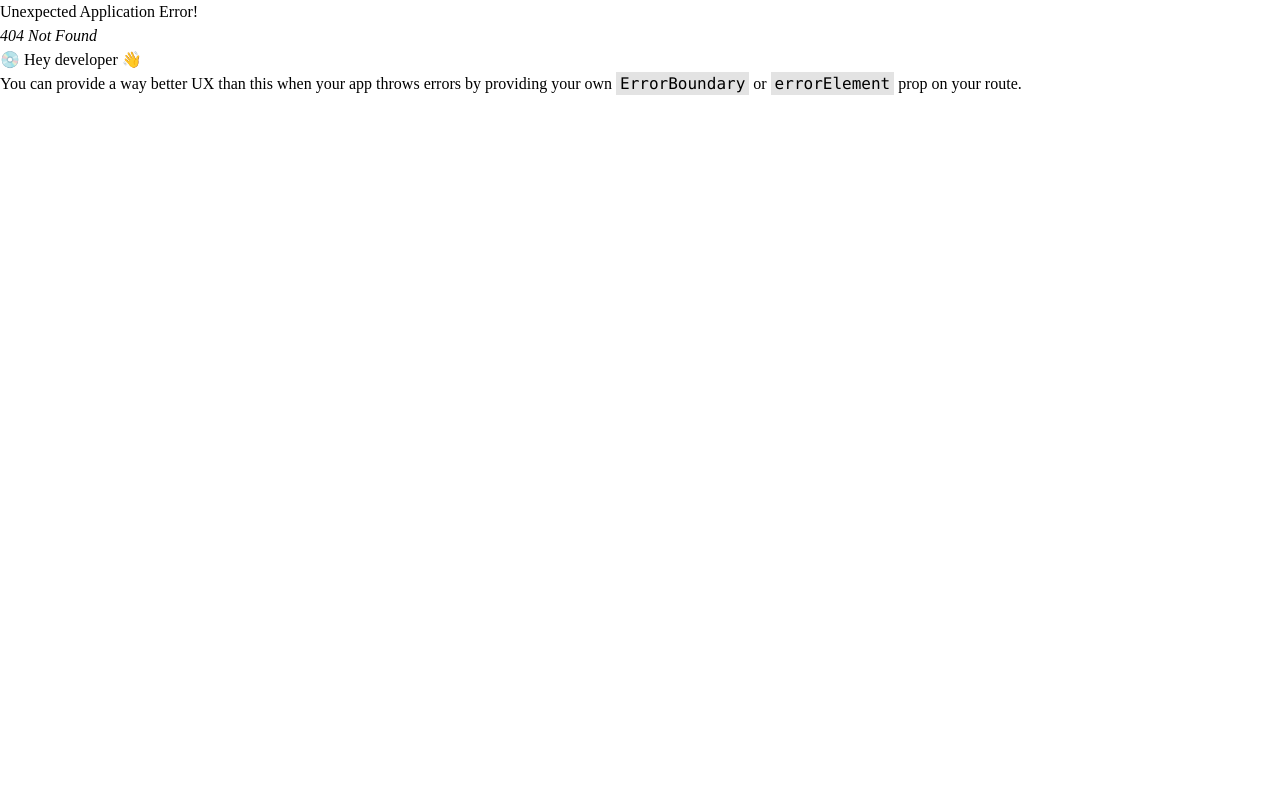
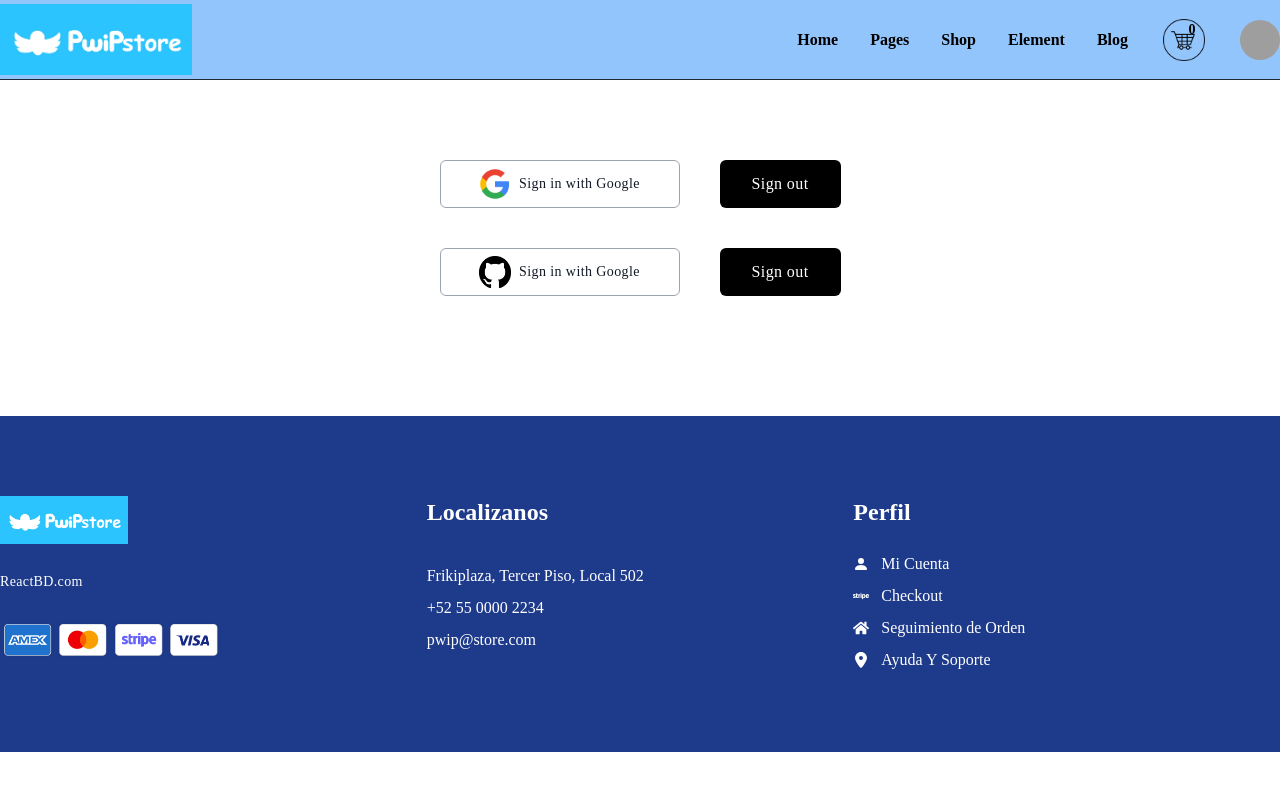
Before and after one commit to Shikatastrophe/MirchaPractica5, a React (Create React App) app: page /login in a window 1280 px wide. Before the commit this address had no page. Shown: the top 790 px of the page. Built offline with nearby package versions, Linux system fonts and the light colour scheme; grey boxes are pictures that could not be loaded; a web font is replaced by a local one.

Commit message:
Auth y pago con strupe

```diff
--- a/package.json
+++ b/package.json
@@ -9,12 +9,14 @@
     "@testing-library/user-event": "^13.5.0",
     "axios": "^1.7.8",
     "client": "file:",
+    "firebase": "^11.0.2",
     "react": "^18.3.1",
     "react-dom": "^18.3.1",
     "react-icons": "^5.3.0",
     "react-redux": "^9.1.2",
     "react-router-dom": "^7.0.1",
-    "react-scripts": "5.0.1",
+    "react-scripts": "^5.0.1",
+    "react-stripe-checkout": "^2.6.3",
     "react-toastify": "^10.0.6",
     "redux-persist": "^6.0.0",
     "web-vitals": "^2.1.4"
--- a/src/App.js
+++ b/src/App.js
@@ -4,6 +4,7 @@ import Header from "./components/Header";
 import Footer from "./components/Footer";
 import Cart from "./pages/Cart";
 import Product from "./components/Product";
+import Login from "./pages/Login";
 import {
   createBrowserRouter,
   Outlet,
@@ -40,6 +41,10 @@ const router = createBrowserRouter([
       path:"/cart",
       element:<Cart />,
     },
+    {
+      path: "/login",
+      element: <Login />,
+    },
   ],
 },
 ]);
--- a/src/components/Header.js
+++ b/src/components/Header.js
@@ -7,6 +7,7 @@ import { ToastContainer } from 'react-toastify';
 
 function Header() {
   const productData = useSelector((state)=> state.bazar.productData);
+  const userInfo = useSelector((state) => state.bazar.userInfo)
   console.log(productData);
   return (
     <div className='w-full h-20 bg-blue-300 border-b-[1px] border-b-gray-800 font-titleFont sticky top-0 z-50'>
@@ -30,7 +31,18 @@ function Header() {
                 <span className='absolute w-6 top-1 left-5 text-sm flex items-center justify-center font-semibold'>{productData.length}</span>
             </div>
             </Link>
-            <img className='w-10 h-10 rounded-full' src="https://images.pexels.com/photos/264547/pexels-photo-264547.jpeg?auto-compress&cs=tinysrgb&w=1260&h=750&dpr=1" alt="UserLogo"/>
+              <Link to="/login">
+                <img
+                  className='w-10 h-10 rounded-full'
+                  src={
+                    userInfo
+                    ?userInfo.image
+                    : "https://images.pexels.com/photos/264547/pexels-photo-264547.jpeg?auto-compress&cs=tinysrgb&w=1260&h=750&dpr=1"
+                  }
+                  alt="UserLogo"
+                />
+              </Link>
+              { userInfo && <p className='text-base font-titleFont font-semibold underline underline-offset-2'>{userInfo.name}</p> }
             </div>
         </div>
     </div>
--- /dev/null
+++ b/src/firebase.config.js
@@ -0,0 +1,17 @@
+// Import the functions you need from the SDKs you need
+import { initializeApp } from "firebase/app";
+// TODO: Add SDKs for Firebase products that you want to use
+// https://firebase.google.com/docs/web/setup#available-libraries
+
+// Your web app's Firebase configuration
+const firebaseConfig = {
+  apiKey: "AIzaSyD-gkIHB_tXj1HKMUPOJw0nrBeJsZdbYx8",
+  authDomain: "pwipstore.firebaseapp.com",
+  projectId: "pwipstore",
+  storageBucket: "pwipstore.firebasestorage.app",
+  messagingSenderId: "496495794643",
+  appId: "1:496495794643:web:edb0698df44a1e0f1c3726"
+};
+
+// Initialize Firebase
+export const app = initializeApp(firebaseConfig);
--- a/src/index.js
+++ b/src/index.js
@@ -4,12 +4,13 @@ import {Provider} from "react-redux"
 import {store, persistor} from "./redux/store";
 import { PersistGate } from 'redux-persist/integration/react'
 import 'react-toastify/dist/ReactToastify.css';
+import { app } from './firebase.config';
 import './index.css';
 import App from './App';
 
 const root = ReactDOM.createRoot(document.getElementById('root'));
 root.render(
-    <Provider store={store} >
+    <Provider store={store} app={app}>
         <PersistGate loading={"loading"} persistor={persistor}>
         <App />
         </PersistGate>
--- a/src/pages/Cart.js
+++ b/src/pages/Cart.js
@@ -1,11 +1,15 @@
 import React, { useEffect, useState } from 'react'
 import { useSelector } from 'react-redux'
 import CartItem from '../components/CartItem'
-import { ToastContainer } from 'react-toastify'
+import { toast, ToastContainer } from 'react-toastify'
+import StripeCheckout from "react-stripe-checkout";
+import  axios  from 'axios';
 
 const Cart = () => {
   const productData = useSelector((state)=> state.bazar.productData);
+  const userInfo = useSelector((state) => state.bazar.userInfo);
   const [TotalAmt, SetTotalAmt] = useState("");
+  const [payNow, setPayNow] = useState(false);
 
   useEffect(()=>{
     let price = 0;
@@ -14,7 +18,20 @@ const Cart = () => {
       return price
     });
     SetTotalAmt(price);
-  },[productData])
+  },[productData]);
+  const handleCheckout = () => {
+    if(userInfo){
+      setPayNow(true)
+    }else{
+      toast.error("Please sign in to Checkout");
+    }
+  }
+  const payment = async(token)=>{
+    await axios.post("http://localhost:8000/pay",{
+      amount: TotalAmt*100,
+      token: token,
+    })
+  }
   return (
     <div>
       <div className='max-w-screen-x1 mx-auto py20 flex'>
@@ -38,7 +55,23 @@ const Cart = () => {
           <p>
             Total <span className='text-xl font-bold'>${TotalAmt}</span>
           </p>
-          <button className='bg-black text-white w-full py-3 mt-6 active:bg-gray-800'>Checkout</button>
+          <button onClick={handleCheckout} className='text-base bg-black text-white w-full py-3 mt-6 active:bg-gray-800'>
+            Proced to checkout
+            </button>
+            {
+              payNow && (
+              <div className='w-full mt-6 flex items-center justify-center'>
+                <StripeCheckout
+                  stripeKey="pk_test_51QQfZLDHO1R6d8VSLtjnkHW8xDBUK90GGBUS2D8mlnEjE8AAL95ZijVWvxQLYKPcgoeZWWz3Ak1F9p6ls60UdPDU00yCvl3837"
+                  name="Pwipstore"
+                  amount={TotalAmt*100}
+                  label="Pay to Pwipstore"
+                  description={`Your Payment amount is $${TotalAmt}`}
+                  token={payment}
+                  email={userInfo.email}
+                />
+              </div>
+            )}
         </div>
       </div>
       <ToastContainer
--- /dev/null
+++ b/src/pages/Login.js
@@ -0,0 +1,79 @@
+import React from 'react'
+import { GithubLogo, GoogleLogo } from '../assets';
+import {
+    GoogleAuthProvider,
+    getAuth,
+    signInWithPopup,
+    signOut,
+} from "firebase/auth";
+import { useNavigate } from 'react-router-dom';
+import { useDispatch } from 'react-redux';
+import { toast, ToastContainer } from 'react-toastify';
+import { addUser, removeUser } from '../redux/bazarSlice';
+
+export const Login = () => {
+    const dispatch = useDispatch();
+    const navigate = useNavigate()
+    const auth = getAuth();
+    const provider = new GoogleAuthProvider();
+    const handleGoogleLogin = (e) =>{
+        e.preventDefault()
+        signInWithPopup(auth,provider).then((result)=>{
+            const user = result.user;
+            dispatch(addUser({
+                _id: user.uid,
+                name: user.displayName,
+                email: user.email,
+                image: user.photoURL,
+                })
+            );
+            setTimeout(()=>{
+                navigate("/");
+            },1500)
+        }).catch((error)=>{
+            console.log(error)
+        })
+    };
+
+    const handleSignOut = () => {
+        signOut(auth)
+        .then(()=>{
+            // Sign-out Succesful.
+            toast.success("Log Out Successfully!");
+            dispatch(removeUser());
+        })
+        .catch((error)=>{
+            console.log(error);
+        });
+    };
+    return <div className="w-full flex flex-col item-center justify-center gap-10 py-20">
+        <div className="w-full flex items-center justify-center gap-10">
+            <div onClick={handleGoogleLogin} className="text-base w-60 h-12 tracking-wide border-[1px] border-gray-400 rounded-md flex items-center justify-center gap-2 hover:border-blue-600 cursor-pointer duration-300">
+                <img className='w-8' src={GoogleLogo} alt="googlelogo" />
+                <span className="text-sm text-gray-900">Sign in with Google</span>
+            </div>
+            <button onClick={handleSignOut} className="bg-black text-white text-base py-3 px-8 tracking-wide rounded-md hover:bg-gray-800 duration-300">Sign out</button>
+        </div>
+        <div className="w-full flex items-center justify-center gap-10">
+            <div className="text-base w-60 h-12 tracking-wide border-[1px] border-gray-400 rounded-md flex items-center justify-center gap-2 hover:border-blue-600 cursor-pointer duration-300">
+                <img className='w-8' src={GithubLogo} alt="googlelogo" />
+                <span className="text-sm text-gray-900">Sign in with Google</span>
+            </div>
+            <button className="bg-black text-white text-base py-3 px-8 tracking-wide rounded-md hover:bg-gray-800 duration-300">Sign out</button>
+        </div>
+        <ToastContainer
+            position='top-left'
+            autoClose={2000}
+            hideProgressBar={false}
+            newestOnTop={false}
+            closeOnClick
+            rtl={false}
+            pauseOnFocusLoss
+            draggable
+            pauseOnHover
+            theme='dark'
+        />
+    </div>
+};
+
+export default Login;
--- a/src/redux/bazarSlice.js
+++ b/src/redux/bazarSlice.js
@@ -47,8 +47,24 @@ export const bazarSlice = createSlice({
                 item.quantity--;
             }
         },
+        // ================= User Start here ===================
+        addUser: (state, action) => {
+            state.userInfo = action.payload;
+        },
+        removeUser: (state) => {
+            state.userInfo = null;
+        },
+        // ================= User End here =====================
     },
 });
 
-export const {addToCart, deleteItem, resetCart, incrementQuantity, decrementQuantity, } = bazarSlice.actions;
+export const {
+    addToCart,
+    deleteItem,
+    resetCart,
+    incrementQuantity,
+    decrementQuantity,
+    addUser,
+    removeUser,
+} = bazarSlice.actions;
 export default bazarSlice.reducer;
```
Also changed, not shown: 1 other file (tests, documents, lock files or other folders).
